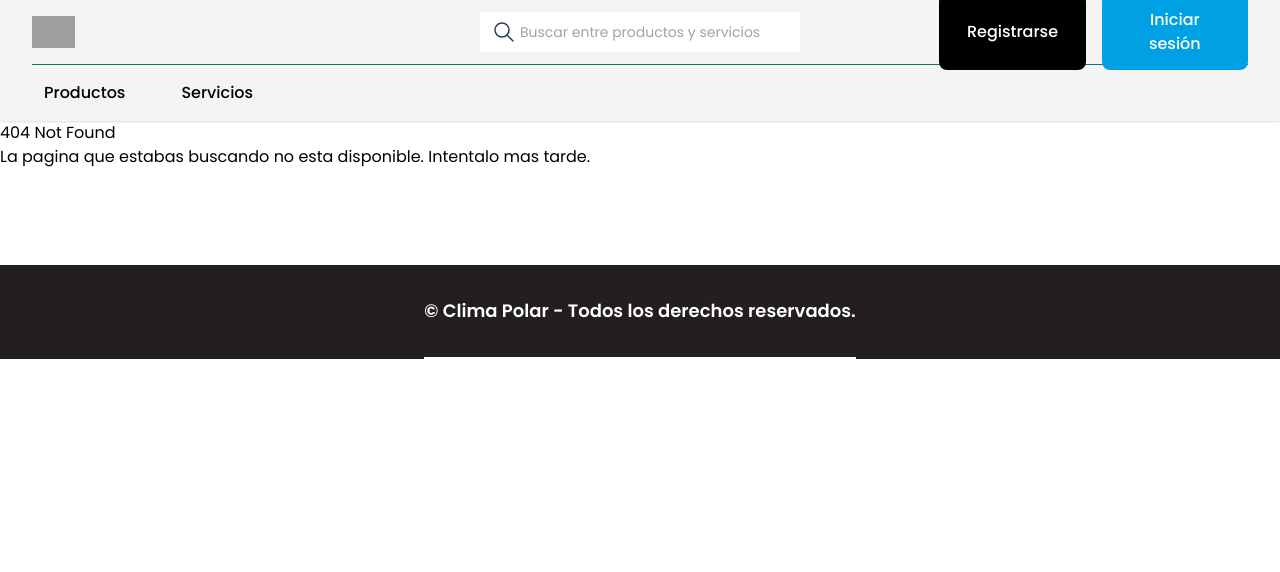
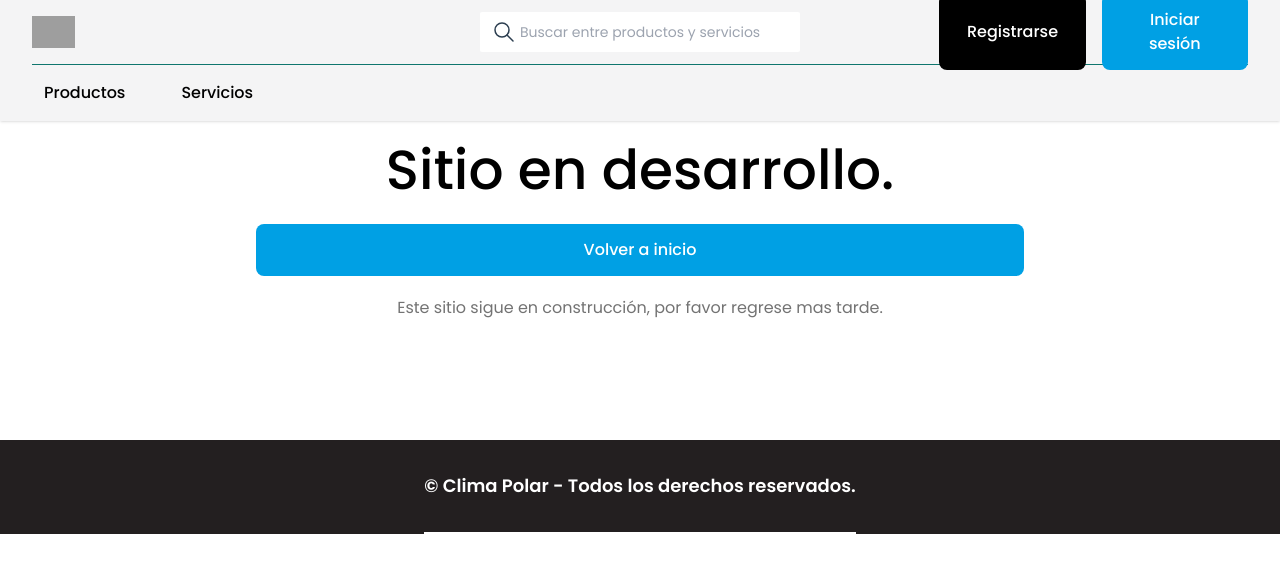
Before and after one commit to ulf-frostypaw/inventario-front, a React (Vite) app: page /request-service in a window 1280 px wide. Before the commit this address had no page. Shown: the top 572 px of the page. Built offline with nearby package versions, Linux system fonts and the light colour scheme; grey boxes are pictures that could not be loaded.

Commit message:
Cmabios a la interfaz

```diff
--- a/src/App.jsx
+++ b/src/App.jsx
@@ -23,6 +23,7 @@ import ListApartados from "./pages/Dashboard/pages/Apartados/ListApartados";
 import CreateUser from "./pages/Dashboard/pages/Users/CreateUser";
 import EditUser from "./pages/Dashboard/pages/Users/EditUser";
 import CreateProduct from "./pages/Dashboard/pages/Products/CreateProduct";
+import Servicios from "./pages/Servicios";
 
 
 function App() {
@@ -32,6 +33,7 @@ function App() {
         <Route path="/" element={<Home />} />{/*listo*/}
         <Route path="/product/:id" element={<Product />} /> {/*listo*/}
         <Route path="/articles" element={<List />} /> {/*listo*/}
+        <Route path="/request-service" element={<Servicios />} /> {/*listo*/}
 
         {/* User auth forms */}
         <Route path="/login" element={<Login />} /> {/*listo*/}
--- a/src/pages/Product.jsx
+++ b/src/pages/Product.jsx
@@ -26,10 +26,14 @@ export const App = () => {
   }, [id]);
 
     function handleSubmit(event) {
+      const userData = JSON.parse(localStorage.getItem("userData"));
+      const id_usuario = userData[0]?.id_usuario;
+      console.log(id_usuario);
+
       event.preventDefault();
       const formData = {
         id_producto: responseDataProduct[0]?.id_producto,
-        id_cliente: localStorage.getItem("userData")?.id_usuario,
+        id_cliente: id_usuario,
       };
       fetch(import.meta.env.VITE_API_URL + "/apartarProducto", {
         method: "POST",
--- /dev/null
+++ b/src/pages/Servicios.jsx
@@ -0,0 +1,25 @@
+import React from "react";
+import Layout from "../components/Layout";
+import Heading from "../components/SectionHeader/Heading";
+import Button from "../components/Button";
+import { Link } from "react-router-dom";
+
+function Servicios() {
+  return (
+    <Layout title={"Servicios"}>
+      <Heading
+        className="p-4"
+        isCenter
+        isMain
+        desc="Este sitio sigue en construcción, por favor regrese mas tarde."
+      >
+        Sitio en desarrollo.
+        <Button variant={"primary"}>
+            <Link to={import.meta.env.VITE_APP_URL}>Volver a inicio</Link>
+        </Button>
+      </Heading>
+    </Layout>
+  );
+}
+
+export default Servicios;
```
